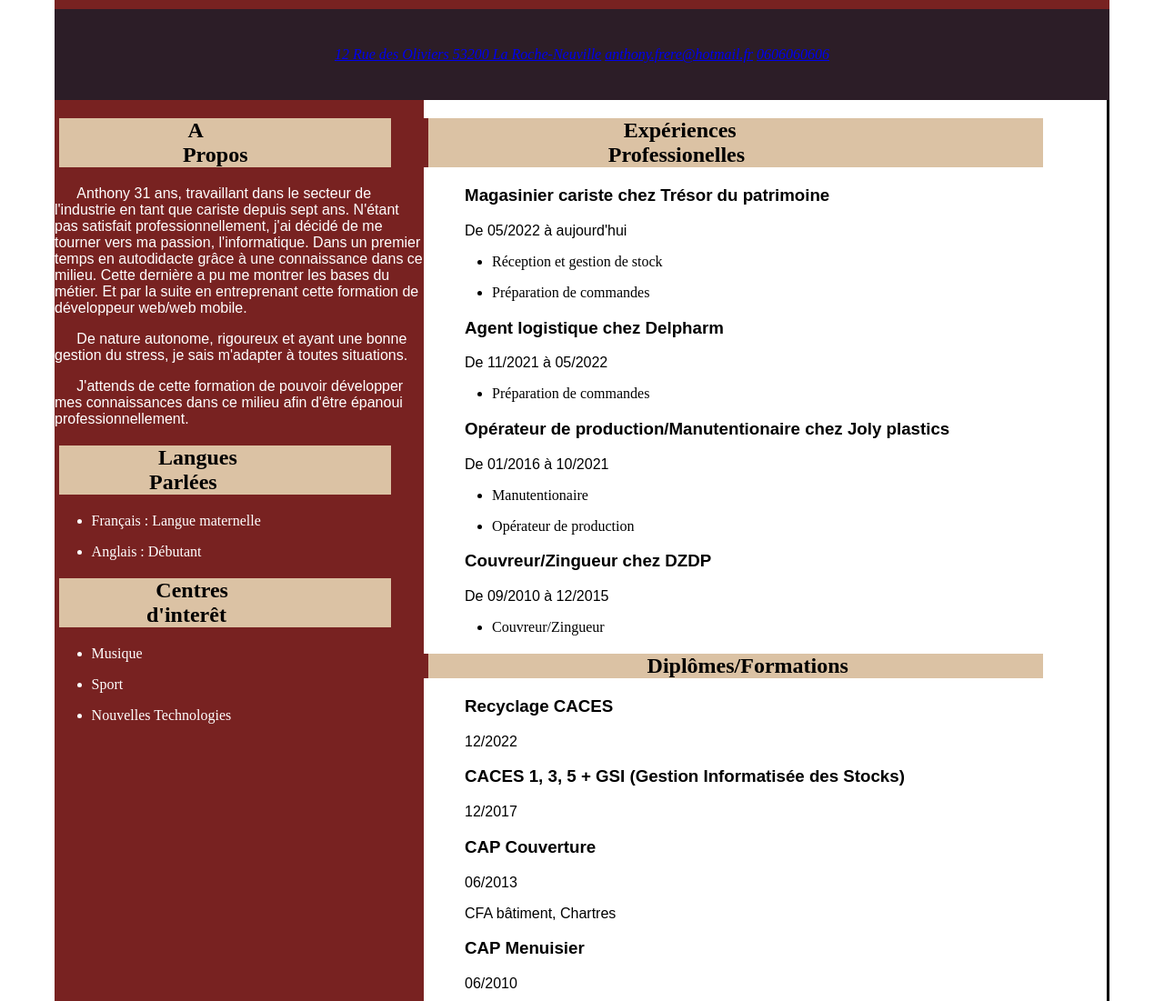
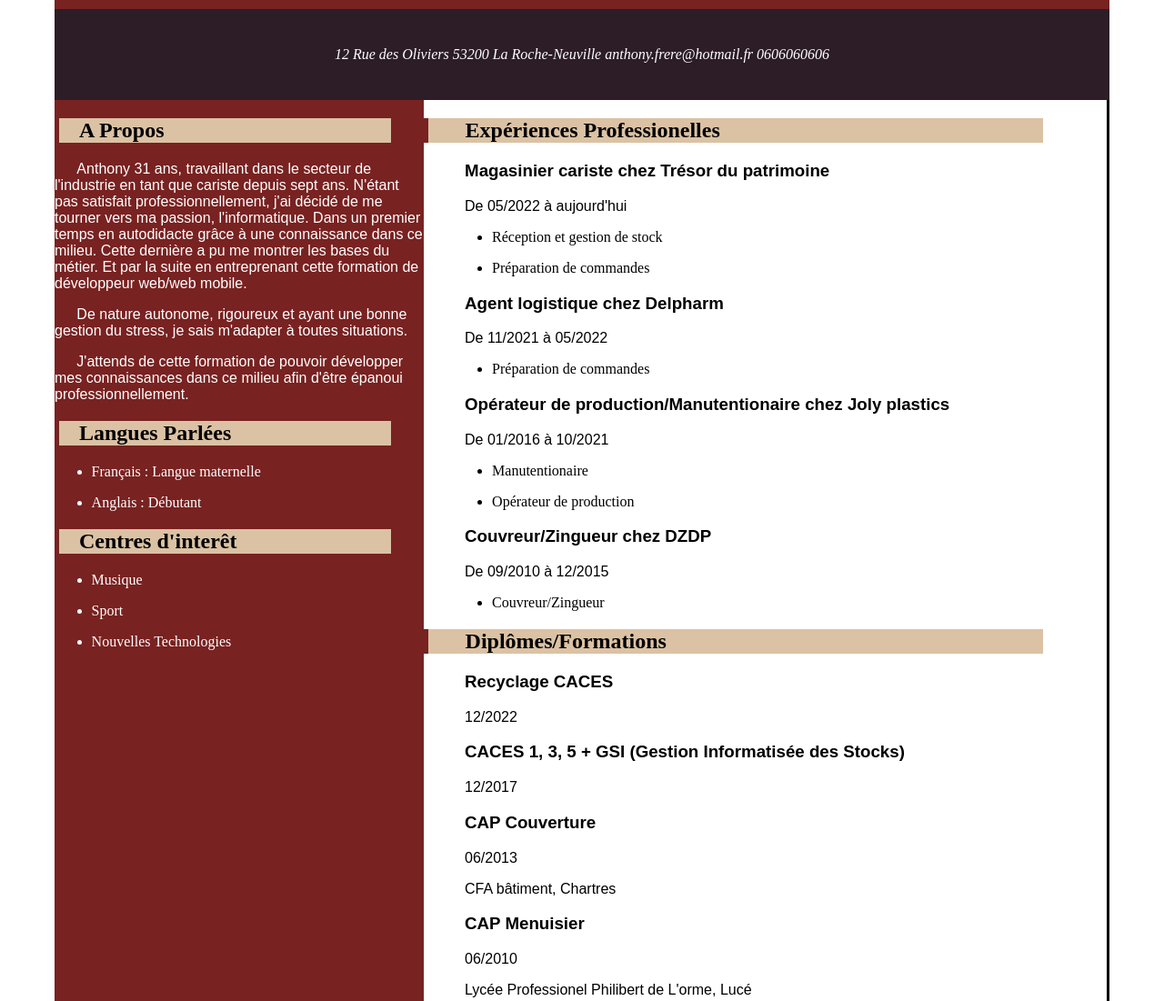
Before and after one commit to ToynShad/cvegnligne2, a plain HTML site: page index.html in a window 1280 px wide. Shown: the part 340-1441 px from the top of the page at 91% size. Drawn offline with Linux system fonts and the light colour scheme; files whose address does not match are found by name.

Commit message:
add assets/css/style.css

```diff
--- a/assets/css/style.css
+++ b/assets/css/style.css
@@ -16,13 +16,18 @@ header img {
     cursor: -webkit-zoom-in;
     cursor: zoom-in;
 }
-
+address a {
+    text-decoration: none;
+    color: white;
+}
+address a:hover {
+    text-decoration: underline;
+}
 p,
 h3 {
     text-indent: 6%;
     font-family: 'Raleway', sans-serif;
-
-}
+    }
 
 h2 {
     width: 90%;
@@ -30,10 +35,7 @@ h2 {
     text-indent: 6%;
     color: #000;
     background-color: #dbc2a4;
-    display: flex;
-    align-items: center;
-    justify-content: center;
-}
+    }
 footer {
     display: flex;
     justify-content: center;
@@ -45,17 +47,13 @@ h5 {
     text-align: center;
     color: white;
 }
-h2 {
-    display: flex;
-    align-items: center;
-    justify-content: center;
-}
+
 nav {
     height: 100px;
     background: #2c1d27;
     display: flex;
-    justify-content: space-around;
     line-height: 100px;
+    justify-content: center;
 }
 footer a :hover {
     text-decoration: underline;
@@ -84,3 +82,6 @@ main {
     align-content: center;
     width: 1160px;
 }
+.bloc:hover {
+    border-right: 5px solid #782221;
+}
--- a/index.html
+++ b/index.html
@@ -17,7 +17,6 @@
         <h1>Anthony FRERE</h1>
         <h1>Developpeur Web junior</h1>
         <nav>
-            <div class="flex">
             <address>
                 <a href="https://www.google.com/maps/place/27220+Saint-Germain-de-Fresney/@48.9570655,1.266572,14z/data=!3m1!4b1!4m6!3m5!1s0x47e1494b8d438b21:0x40c14484fbb9370!8m2!3d48.959182!4d1.290396!16s%2Fm%2F03nqlxt?entry=ttu"
                     target="_blank">12 Rue des Oliviers
@@ -25,7 +24,6 @@
                 <a href="mailto:anthony.frere@hotmail.com" target="_blank">anthony.frere@hotmail.fr</a>
                 <a href="tel:0606060606" target="_blank">0606060606</a>
             </address>
-            </div>
         </nav>
     </header>
     <main>
@@ -71,6 +69,7 @@
         <div id="bloc-2">
             <section>
                 <h2>Expériences Professionelles</h2>
+                <div class="bloc">
                     <h3>Magasinier cariste chez Trésor du patrimoine</h3>
                     <p>De <time datetime="2022-05">05/2022 à aujourd'hui</time></p>
                     <ul>
@@ -79,11 +78,15 @@
                     <ul>
                         <li>Préparation de commandes</li>
                     </ul>
+                </div>
+                <div class="bloc">
                     <h3>Agent logistique chez Delpharm</h3>
                     <p>De <time datetime="2021-11">11/2021</time> à 05/2022</p>
                     <ul>
                         <li>Préparation de commandes</li>
                     </ul>
+                </div>
+                <div class="bloc">
                     <h3>Opérateur de production/Manutentionaire chez Joly plastics</h3>
                     <p>De <time datetime="2016-01">01/2016</time> à 10/2021</p>
                     <ul>
@@ -92,27 +95,39 @@
                     <ul>
                         <li>Opérateur de production</li>
                     </ul>
+                </div>
+                <div class="bloc">
                     <h3>Couvreur/Zingueur chez DZDP</h3>
                     <p>De <time datetime="2010-09">09/2010</time> à 12/2015</p>
                     <ul>
                         <li>Couvreur/Zingueur</li>
                     </ul>
+                </div>
             </section>
             <section>
                 <h2>Diplômes/Formations</h2>
+                <div class="bloc">
                     <h3>Recyclage CACES</h3>
                     <p>12/2022</p>
+                </div>
+                <div class="bloc">
                     <h3>CACES 1, 3, 5 + GSI (Gestion Informatisée des Stocks)</h3>
                     <p>12/2017</p>
+                </div>
+                <div class="bloc">
                     <h3>CAP Couverture</h3>
                     <p>06/2013</p>
                     <p>CFA bâtiment, Chartres</p>
+                </div>
+                <div class="bloc">
                     <h3>CAP Menuisier</h3>
                     <p>06/2010</p>
                     <p>Lycée Professionel Philibert de L'orme, Lucé</p>
+                </div>
             </section>
             <section>
                 <h2>Compétences</h2>
+                <div class="bloc">
                     <ul>
                         <li>HTML 5 : Débutant</li>
                     </ul>
@@ -122,9 +137,11 @@
                     <ul>
                         <li>GitHub : Débutant</li>
                     </ul>
+                </div>
             </section>
         </div>
     </main>
+
     <footer>
         <a href="https://twitter.com/Elhynnaa" target="_blank"><img src="../cvenligne/images/twitter.png"
                 alt="Logo Twitter"></a>
@@ -132,7 +149,6 @@
                 src="../cvenligne/images/linkedin.png" alt="Logo Linkedin"></a> <a
             href="https://github.com/ToynShad/cvenligne" target="_blank">
             <img src="../cvenligne/images/github.png" alt="Logo GitHub"></a>
-        <br>
         <h5>Dernière mise à jour le <time datetime="2023-12-06">06 Décembre 2023</time></h5>
     </footer>
 </body>
```
Lines whose indentation alone changed are shown as unchanged.
